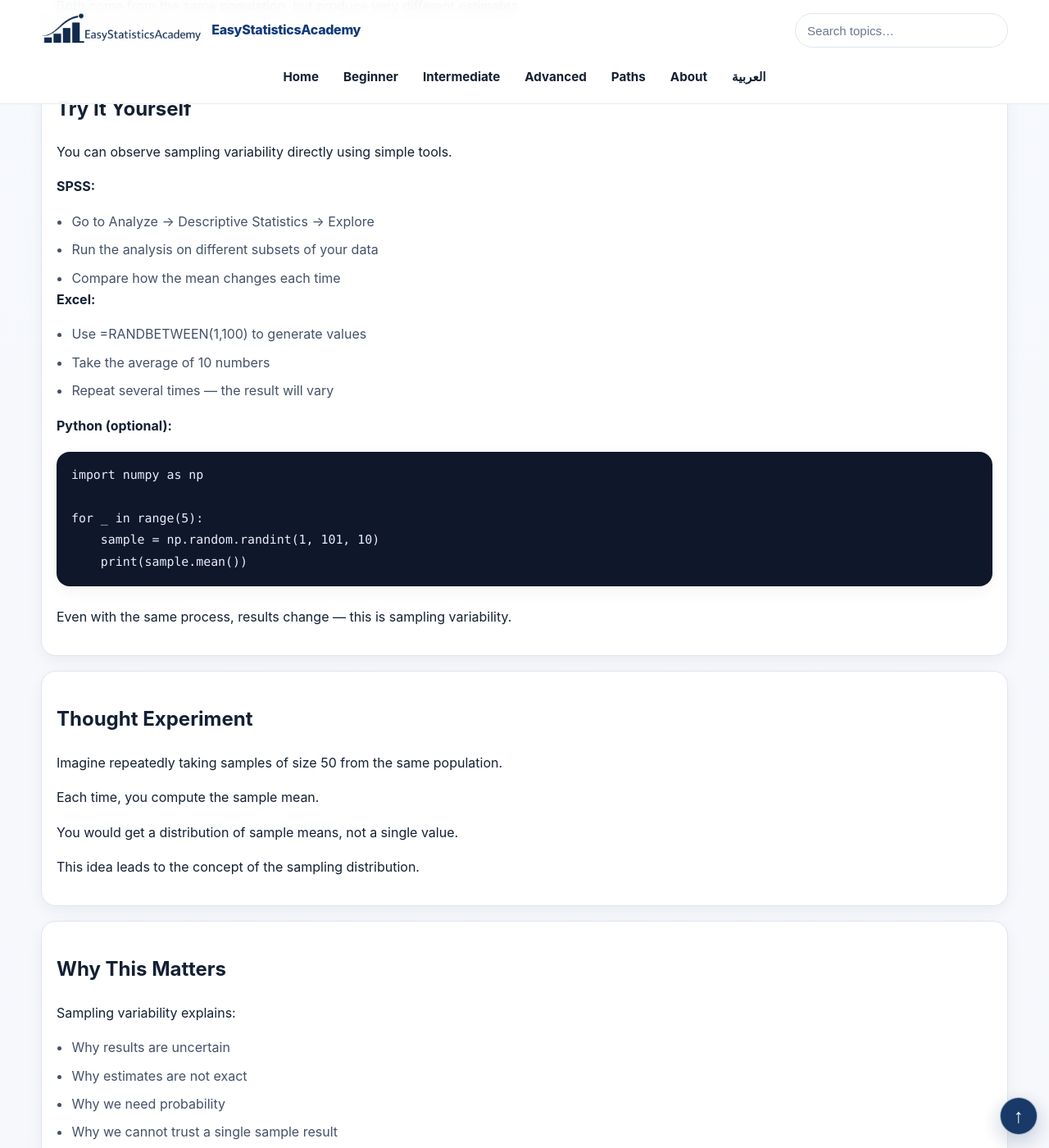
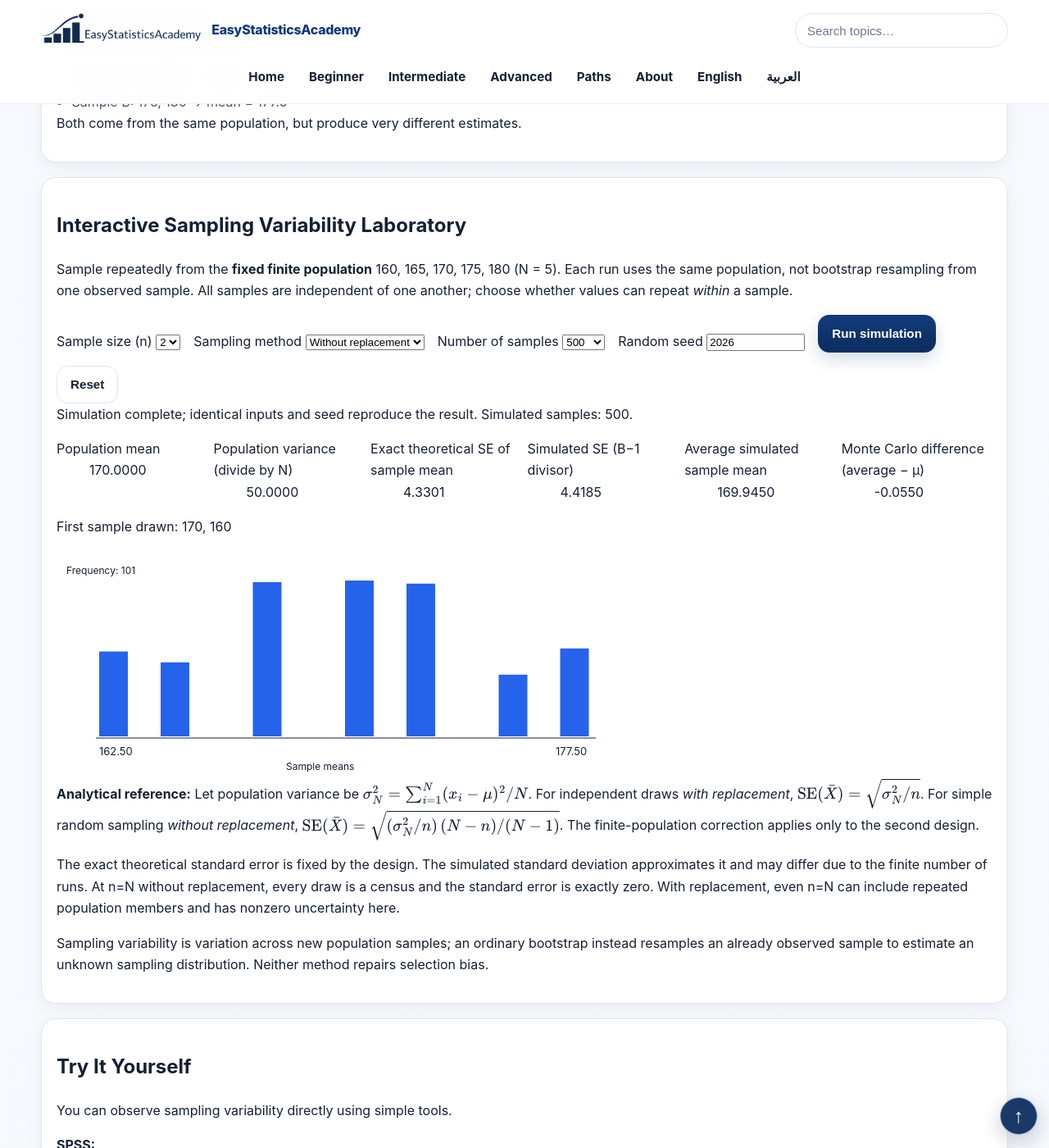
Before and after one commit to ammar-homaida-statistics/easystatisticsacademy, a Jekyll site: the page built from foundations/sampling-variability/index.md, in a window 1280 px wide and 1400 px high, scrolled down 3758 px. Shown: the whole window at 82% size. Built offline with Jekyll 4.4.1, drawn with Linux system fonts in a browser that asks for light colours; some of the changed text lies outside the part shown.

Commit message:
Add bilingual finite-population sampling variability laboratory and Arabic lesson

```diff
--- a/_includes/header.html
+++ b/_includes/header.html
@@ -56,6 +56,9 @@
         {% if page.translation_pair == "bootstrap" %}
           <a href="/inference/assumptions-robustness/bootstrap-as-robust-tool/" lang="en" dir="ltr">English</a>
           <a href="/ar/inference/assumptions-robustness/bootstrap-as-robust-tool/" lang="ar" dir="rtl">العربية</a>
+        {% elsif page.translation_pair == "sampling-variability" %}
+          <a href="/foundations/sampling-variability/" lang="en" dir="ltr">English</a>
+          <a href="/ar/foundations/sampling-variability/" lang="ar" dir="rtl">العربية</a>
         {% elsif page.lang == "ar" %}
           <a href="/" lang="en" dir="ltr">English</a>
           <a href="/ar/" lang="ar" dir="rtl">العربية</a>
--- a/_layouts/default.html
+++ b/_layouts/default.html
@@ -10,9 +10,12 @@
   <title>{{ meta_title | escape }} | {{ site.title | escape }}</title>
   <meta name="description" content="{{ meta_description | escape }}" />
   <link rel="canonical" href="{{ canonical_url | escape }}" />
-  {% if page.translation_pair %}
+  {% if page.translation_pair == "bootstrap" %}
   <link rel="alternate" hreflang="en" href="{{ site.url }}/inference/assumptions-robustness/bootstrap-as-robust-tool/" />
   <link rel="alternate" hreflang="ar" href="{{ site.url }}/ar/inference/assumptions-robustness/bootstrap-as-robust-tool/" />
+  {% elsif page.translation_pair == "sampling-variability" %}
+  <link rel="alternate" hreflang="en" href="{{ site.url }}/foundations/sampling-variability/" />
+  <link rel="alternate" hreflang="ar" href="{{ site.url }}/ar/foundations/sampling-variability/" />
   {% endif %}
   {% if page.lang == "ar" %}
   <style>html[dir="rtl"] body{text-align:right}html[dir="rtl"] .hero-actions,html[dir="rtl"] .lesson-nav{direction:rtl}html[dir="rtl"] .esa-math-ltr,html[dir="rtl"] .esa-math-ltr *{direction:ltr;unicode-bidi:isolate}html[dir="rtl"] input[type="number"],html[dir="rtl"] svg{direction:ltr}</style>
--- a/foundations/sampling-variability/index.md
+++ b/foundations/sampling-variability/index.md
@@ -4,6 +4,8 @@ title: Sampling Variability
 description: Understand why different samples give different results and why variability is fundamental to statistical inference.
 permalink: /foundations/sampling-variability/
 sidebar: false
+translation_pair: sampling-variability
+math: true
 ---
 
 <!-- HERO -->
@@ -192,11 +195,11 @@ sidebar: false
     </ul>
 
     <p>
-      But variability never disappears completely.
+      Variability persists for partial random samples, but it disappears for a complete census drawn without replacement.
     </p>
 
     <p>
-  Larger samples better represent the population distribution.
+  Larger random samples tend to yield more precise estimates; size alone cannot correct nonrepresentative selection.
 </p>
   </div>
 
@@ -226,6 +229,58 @@ sidebar: false
     but produce very different estimates.
   </p>
 </div>
+
+
+<!-- An exact finite-population sampling experiment, shared with the Arabic lesson. -->
+<div class="section-block" id="esa-sv-lab" style="min-width:0;overflow-wrap:anywhere">
+  <h2>Interactive Sampling Variability Laboratory</h2>
+  <p>Sample repeatedly from the <strong>fixed finite population</strong>
+    <span dir="ltr">160, 165, 170, 175, 180</span> (<span dir="ltr">N = 5</span>).
+    Each run uses the same population, not bootstrap resampling from one observed sample.
+    All samples are independent of one another; choose whether values can repeat <em>within</em> a sample.</p>
+  <div style="display:flex;flex-wrap:wrap;align-items:end;gap:1rem">
+    <label>Sample size (<span dir="ltr">n</span>)
+      <select id="esa-sv-size"><option>1</option><option selected>2</option><option>3</option><option>4</option><option>5</option></select>
+    </label>
+    <label>Sampling method
+      <select id="esa-sv-method"><option value="without" selected>Without replacement</option><option value="with">With replacement</option></select>
+    </label>
+    <label>Number of samples
+      <select id="esa-sv-reps"><option>100</option><option selected>500</option><option>2000</option></select>
+    </label>
+    <label>Random seed <input id="esa-sv-seed" type="number" min="0" max="4294967295" step="1" value="2026" style="max-width:135px"></label>
+    <button class="btn" type="button" id="esa-sv-run">Run simulation</button>
+    <button class="btn btn-outline" type="button" id="esa-sv-reset">Reset</button>
+  </div>
+  <p id="esa-sv-status" role="status" aria-live="polite"></p>
+  <dl style="display:grid;grid-template-columns:repeat(auto-fit,minmax(min(100%,180px),1fr));gap:.45rem">
+    <div><dt>Population mean</dt><dd id="esa-sv-mu">—</dd></div>
+    <div><dt>Population variance (divide by N)</dt><dd id="esa-sv-sigma2">—</dd></div>
+    <div><dt>Exact theoretical SE of sample mean</dt><dd id="esa-sv-theory">—</dd></div>
+    <div><dt>Simulated SE (B−1 divisor)</dt><dd id="esa-sv-simulated">—</dd></div>
+    <div><dt>Average simulated sample mean</dt><dd id="esa-sv-average">—</dd></div>
+    <div><dt>Monte Carlo difference (average − μ)</dt><dd id="esa-sv-bias">—</dd></div>
+  </dl>
+  <p>First sample drawn: <span id="esa-sv-preview" dir="ltr"></span></p>
+  <svg id="esa-sv-plot" role="img" aria-label="Histogram of repeated sample means" viewBox="0 0 680 276" style="display:block;width:100%;max-width:680px"></svg>
+  <div class="concept-box">
+    <p><strong>Analytical reference:</strong> Let population variance be
+    \(\sigma_N^2=\sum_{i=1}^N(x_i-\mu)^2/N\). For independent draws
+    <em>with replacement</em>, \(\operatorname{SE}(\bar X)=\sqrt{\sigma_N^2/n}\).
+    For simple random sampling <em>without replacement</em>,
+    \(\operatorname{SE}(\bar X)=\sqrt{(\sigma_N^2/n)\,(N-n)/(N-1)}\).
+    The finite-population correction applies only to the second design.</p>
+    <p>The exact theoretical standard error is fixed by the design. The simulated standard
+    deviation approximates it and may differ due to the finite number of runs.
+    At <span dir="ltr">n=N</span> without replacement, every draw is a census
+    and the standard error is exactly zero. With replacement, even <span dir="ltr">n=N</span>
+    can include repeated population members and has nonzero uncertainty here.</p>
+    <p>Sampling variability is variation across new population samples;
+    an ordinary bootstrap instead resamples an already observed sample to estimate an
+    unknown sampling distribution. Neither method repairs selection bias.</p>
+  </div>
+</div>
+<script src="/js/sampling-variability-lab.js" defer></script>
 
 <div class="section-block">
   <h2>Try It Yourself</h2>
--- /dev/null
+++ b/js/sampling-variability-lab.js
@@ -0,0 +1,119 @@
+/* Sampling-variability laboratory shared by the English and Arabic lessons.
+   Exact finite population: [160,165,170,175,180], N=5, variance (denominator N)=50.
+   For SRSWOR: Var(mean) = (sigma²/n)*(N-n)/(N-1).
+   For independent sampling with replacement: Var(mean) = sigma²/n. */
+(function () {
+  "use strict";
+  const root = document.getElementById("esa-sv-lab");
+  if (!root) return;
+  const ar = document.documentElement.lang === "ar";
+  const ui = ar ? {
+    ready: "اكتملت المحاكاة وقابلة لإعادة الإنتاج بالبذرة المختارة.",
+    count: "عدد العينات المحاكاة",
+    error: "أدخل بذرة صحيحة بين 0 و4294967295 واختر القيم المتاحة.",
+    axis: "متوسطات العينات",
+    yaxis: "عدد التكرارات"
+  } : {
+    ready: "Simulation complete; identical inputs and seed reproduce the result.",
+    count: "Simulated samples",
+    error: "Enter an integer seed from 0 to 4294967295 and select available options.",
+    axis: "Sample means",
+    yaxis: "Frequency"
+  };
+  const population = [160, 165, 170, 175, 180];
+  const N = population.length;
+  const mu = population.reduce((s, v) => s + v, 0) / N;
+  const sigmaSquared = population.reduce((s, v) => s + (v - mu) ** 2, 0) / N;
+  const $ = id => document.getElementById(id);
+  const size = $("esa-sv-size"), method = $("esa-sv-method");
+  const reps = $("esa-sv-reps"), seed = $("esa-sv-seed");
+  const status = $("esa-sv-status"), plot = $("esa-sv-plot"), preview = $("esa-sv-preview");
+  const ns = "http://www.w3.org/2000/svg";
+  function svgNode(name, attrs, text) {
+    const el = document.createElementNS(ns, name);
+    Object.entries(attrs).forEach(([k, v]) => el.setAttribute(k, String(v)));
+    if (text !== undefined) el.textContent = text;
+    plot.appendChild(el);
+    return el;
+  }
+  function random(seedValue) {
+    let state = seedValue >>> 0;
+    return function () {
+      state = (state + 0x6D2B79F5) >>> 0;
+      let t = Math.imul(state ^ (state >>> 15), 1 | state);
+      t ^= t + Math.imul(t ^ (t >>> 7), 61 | t);
+      return ((t ^ (t >>> 14)) >>> 0) / 4294967296;
+    };
+  }
+  function sample(rng, n, replace) {
+    const values = [];
+    if (replace) {
+      for (let k = 0; k < n; k++) values.push(population[Math.floor(rng() * N)]);
+    } else {
+      const pool = population.slice();
+      // Partial Fisher–Yates shuffle: unbiased ordered draw without replacement.
+      for (let k = 0; k < n; k++) {
+        const j = k + Math.floor(rng() * (N - k));
+        [pool[k], pool[j]] = [pool[j], pool[k]];
+        values.push(pool[k]);
+      }
+    }
+    return values;
+  }
+  function histogram(values) {
+    while (plot.firstChild) plot.removeChild(plot.firstChild);
+    const lo = Math.min(...values), hi = Math.max(...values), span = hi - lo;
+    const bins = Array(16).fill(0);
+    values.forEach(v => {
+      const bin = span === 0 ? 8 : Math.min(15, Math.floor((v - lo) / span * 16));
+      bins[bin]++;
+    });
+    const peak = Math.max(...bins, 1);
+    svgNode("line", {x1:48, y1:228, x2:658, y2:228, stroke:"currentColor", "stroke-width":1});
+    bins.forEach((count, i) => {
+      svgNode("rect", {x:52 + i * 37.5, y:226 - count / peak * 190,
+        width:35, height:count / peak * 190, fill:"#2563eb", class:"esa-sv-bin"});
+    });
+    svgNode("text", {x:52, y:249, fill:"currentColor", "font-size":13}, lo.toFixed(2));
+    svgNode("text", {x:609, y:249, fill:"currentColor", "font-size":13}, hi.toFixed(2));
+    svgNode("text", {x:280, y:267, fill:"currentColor", "font-size":12}, ui.axis);
+    svgNode("text", {x:12, y:28, fill:"currentColor", "font-size":12}, ui.yaxis + ": " + peak);
+  }
+  function simulate() {
+    const n = Number(size.value), B = Number(reps.value), s = Number(seed.value);
+    const withReplacement = method.value === "with";
+    if (!Number.isInteger(n) || n < 1 || n > N ||
+        ![100,500,2000].includes(B) || !["with","without"].includes(method.value) ||
+        !Number.isInteger(s) || s < 0 || s > 4294967295 || !seed.value.trim()) {
+      status.textContent = ui.error;
+      return;
+    }
+    const rng = random(s), means = [];
+    let first = [];
+    for (let b = 0; b < B; b++) {
+      const observations = sample(rng, n, withReplacement);
+      if (b === 0) first = observations;
+      means.push(observations.reduce((sum, value) => sum + value, 0) / n);
+    }
+    const simMean = means.reduce((sum, value) => sum + value, 0) / B;
+    const simulatedSE = Math.sqrt(means.reduce((sum, value) => sum + (value - simMean) ** 2, 0) / (B - 1));
+    const theoreticalSE = Math.sqrt(sigmaSquared / n *
+      (withReplacement ? 1 : (N - n) / (N - 1)));
+    const write = (id, value) => { $(id).textContent = value.toFixed(4); };
+    write("esa-sv-mu", mu);
+    write("esa-sv-sigma2", sigmaSquared);
+    write("esa-sv-theory", theoreticalSE);
+    write("esa-sv-simulated", simulatedSE);
+    write("esa-sv-average", simMean);
+    write("esa-sv-bias", simMean - mu);
+    preview.textContent = first.join(", ");
+    histogram(means);
+    status.textContent = ui.ready + " " + ui.count + ": " + B + ".";
+  }
+  $("esa-sv-run").addEventListener("click", simulate);
+  $("esa-sv-reset").addEventListener("click", () => {
+    size.value="2"; method.value="without"; reps.value="500"; seed.value="2026";
+    simulate();
+  });
+  simulate();
+})();
```
Also changed, not shown: other parts of foundations/sampling-variability/index.md (+1 -0 lines), ar/foundations/sampling-variability/index.md (added, +158 -0 lines), ar/index.md (+1 -1 lines).
